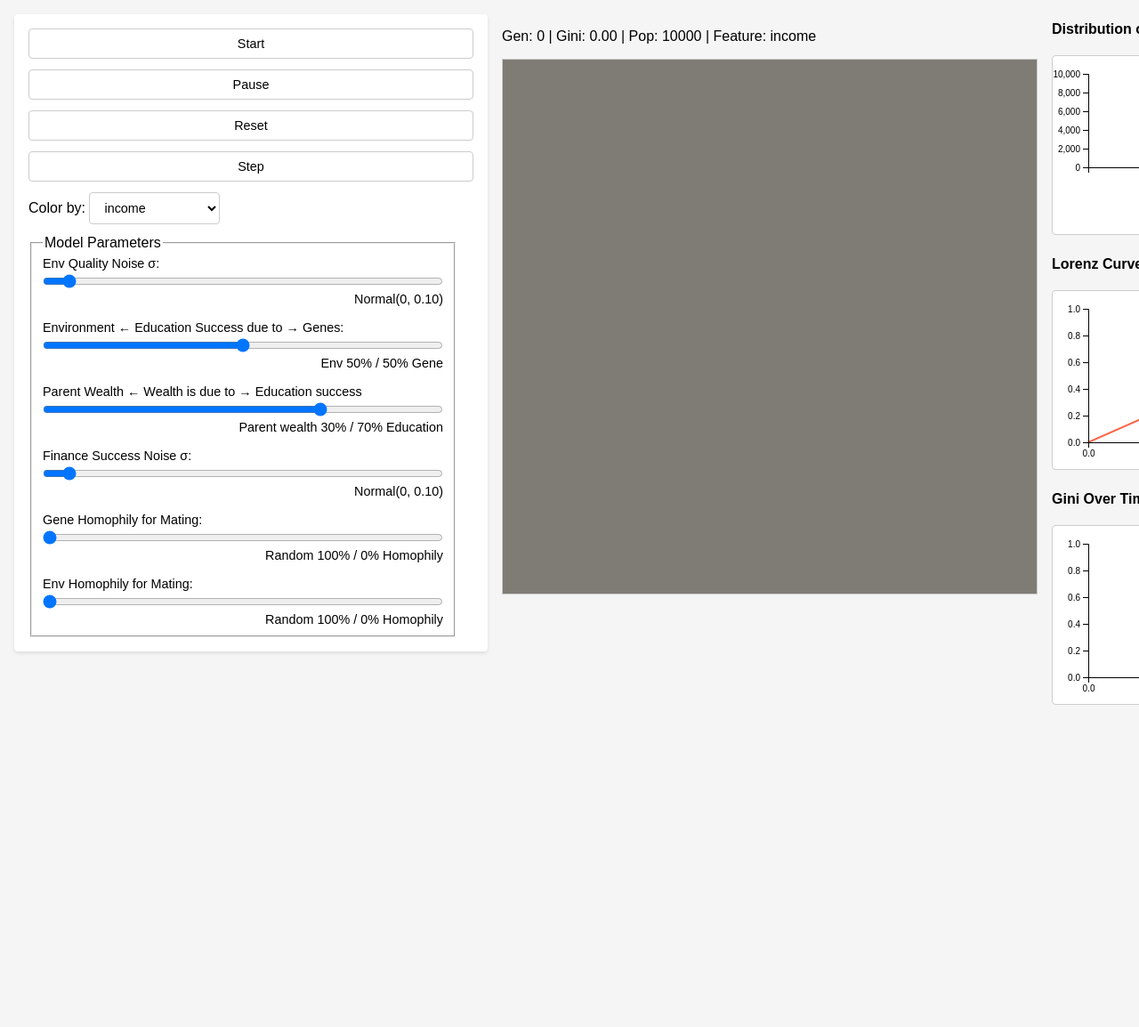
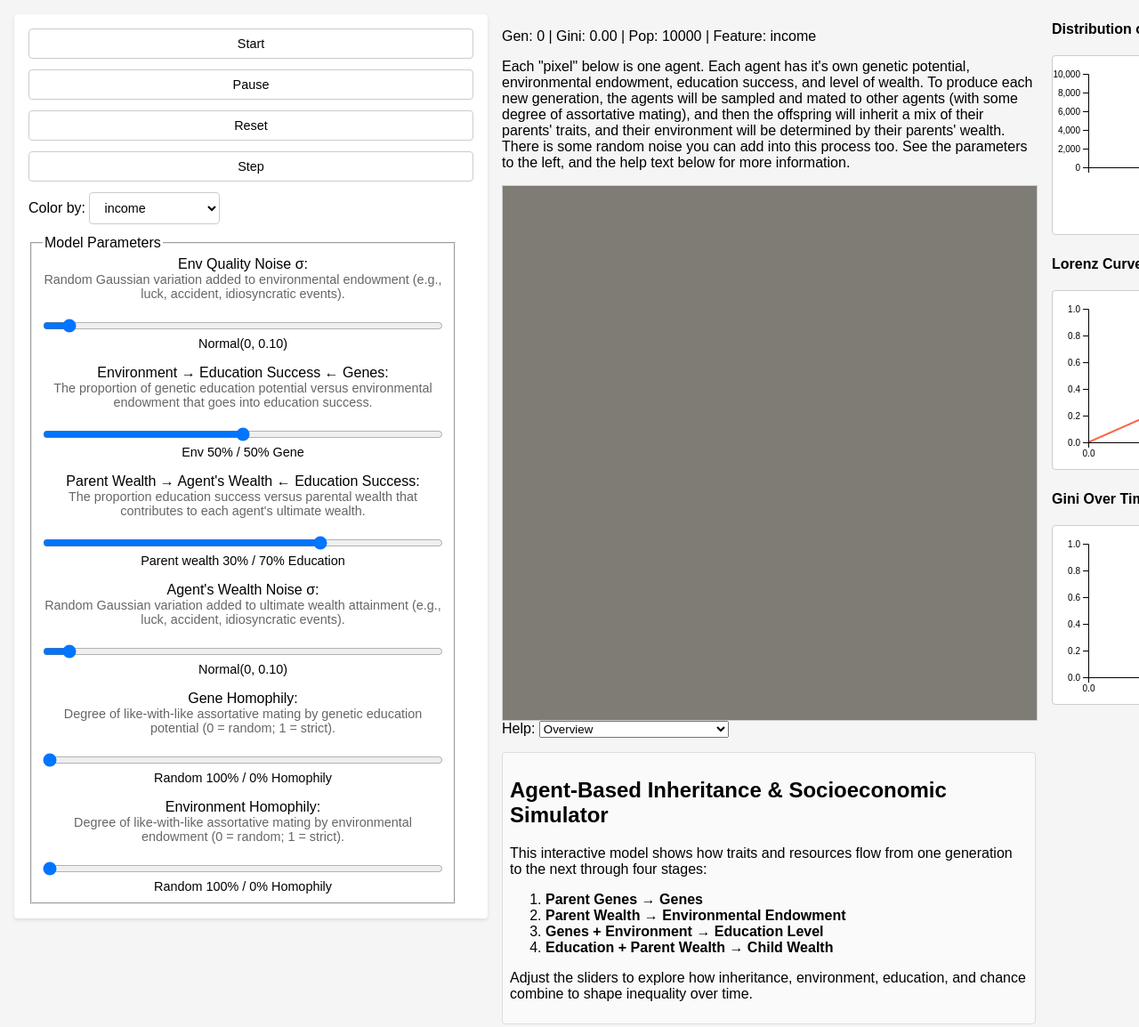
Before and after one commit to jflournoy/wealth-strat_abm, a website built with Vite: page index.html in a window 1280 px wide. Shown: the top 1154 px of the page at 89% size. Before the commit the page ends 808 px from the top, so only its background shows below. Built offline with nearby package versions, Linux system fonts and the light colour scheme; what jstat would draw is missing.

Commit message:
better help text

```diff
--- a/index.html
+++ b/index.html
@@ -23,37 +23,43 @@
       <legend>Model Parameters</legend>
 
       <label>
-        Env Quality Noise σ:
+        <span class="label">Env Quality Noise σ:</span>
+        <span class="info">Random Gaussian variation added to environmental endowment (e.g., luck, accident, idiosyncratic events).</span><br />
         <input id="slider-env-noise" type="range" min="0" max="2" step="0.01" value="0.1" />
         <span id="label-env-noise"></span>
       </label>
 
       <label>
-        Environment ← Education Success due to → Genes:
+        <span class="label">Environment → Education Success ← Genes:</span>
+        <span class="info">The proportion of genetic education potential versus environmental endowment that goes into education success.</span><br />
         <input id="slider-gene-env" type="range" min="0" max="1" step="0.01" value="0.5" />
         <span id="label-gene-env"></span>
       </label>
 
       <label>
-        Parent Wealth ← Wealth is due to → Education success
+        <span class="label">Parent Wealth → Agent's Wealth ← Education Success:</span>
+        <span class="info">The proportion education success versus parental wealth that contributes to each agent's ultimate wealth.</span><br />
         <input id="slider-fin-weight" type="range" min="0" max="1" step="0.01" value="0.7" />
         <span id="label-fin-weight"></span>
       </label>
 
       <label>
-        Finance Success Noise σ:
+        <span class="label">Agent's Wealth Noise σ:</span>
+        <span class="info">Random Gaussian variation added to ultimate wealth attainment (e.g., luck, accident, idiosyncratic events).</span><br />
         <input id="slider-fin-noise" type="range" min="0" max="2" step="0.01" value="0.10" />
         <span id="label-fin-noise"></span>
       </label>
 
       <label>
-        Gene Homophily for Mating:
+        <span class="label">Gene Homophily:</span>
+        <span class="info">Degree of like-with-like assortative mating by genetic education potential (0 = random; 1 = strict).</span><br />
         <input id="slider-hom-gene" type="range" min="0" max="1" step="0.01" value="0.0" />
         <span id="label-hom-gene"></span>
       </label>
 
       <label>
-        Env Homophily for Mating:
+        <span class="label">Environment Homophily:</span>
+        <span class="info">Degree of like-with-like assortative mating by environmental endowment (0 = random; 1 = strict).</span><br />
         <input id="slider-hom-env" type="range" min="0" max="1" step="0.01" value="0.0" />
         <span id="label-hom-env"></span>
       </label>
@@ -64,12 +70,32 @@
 
     <main class="content">
 
+
+
       <div class="raster-container">
 
         <p id="status"></p>
+        <p id="intro-text">Each "pixel" below is one agent. Each agent has it's own genetic
+        potential, environmental endowment, education success, and level of
+        wealth. To produce each new generation, the agents will be sampled and
+        mated to other agents (with some degree of assortative mating), and then
+        the offspring will inherit a mix of their parents' traits, and their
+        environment will be determined by their parents' wealth. There is some
+        random noise you can add into this process too. See the parameters to
+        the left, and the help text below for more information.
+        </p>
         <canvas id="raster" width="400" height="400"></canvas>
+
+        <div class="help-panel">
+          <label for="help-dropdown">Help:</label>
+          <select id="help-dropdown">
+            <!-- options will be injected by TS -->
+          </select>
+          <div id="help-container"></div>
+        </div>
+
+
       </div>
-
 
       <div class="plots-container">
         <h3 id="hist-title">Distribution of income</h3>
--- a/package.json
+++ b/package.json
@@ -7,6 +7,8 @@
     "dev": "vite",
     "build": "vite build",
     "preview": "vite preview",
+    "predeploy": "npm run build",
+    "deploy": "gh-pages -d docs",
     "test": "vitest"
   },
   "keywords": [],
@@ -15,6 +17,7 @@
   "devDependencies": {
     "@types/node": "^24.0.3",
     "d3": "^7.9.0",
+    "gh-pages": "^6.3.0",
     "typescript": "^5.8.3",
     "vite": "^6.3.5",
     "vitest": "^3.2.4"
--- /dev/null
+++ b/src/helpText.ts
@@ -0,0 +1,159 @@
+// helpContent.ts
+// Defines structured help sections for the ABM interface, displayed via dropdown
+
+export interface HelpSection {
+  id: string;
+  title: string;
+  content: string;
+}
+
+export const helpSections: HelpSection[] = [
+  {
+    id: 'overview',
+    title: 'Overview',
+    content: `
+      <h2>Agent-Based Inheritance & Socioeconomic Simulator</h2>
+      <p>This interactive model shows how traits and resources flow from one generation to the next through four stages:</p>
+      <ol>
+        <li><strong>Parent Genes → Genes</strong></li>
+        <li><strong>Parent Wealth → Environmental Endowment</strong></li>
+        <li><strong>Genes + Environment → Education Level</strong></li>
+        <li><strong>Education + Parent Wealth → Child Wealth</strong></li>
+      </ol>
+      <p>Adjust the sliders to explore how inheritance, environment, education, and chance combine to shape inequality over time.</p>
+    `
+  },
+  // {
+  //   id: 'technical',
+  //   title: 'Technical Architecture',
+  //   content: `
+  //     <h3>Technical Architecture</h3>
+  //     <p>The <code>index.html</code> file defines static UI elements (divisions, canvas, controls). When you load the page, the browser parses this HTML, then executes the compiled JavaScript (from <code>main.ts</code>).</p>
+  //     <p>TypeScript is a typed superset of JavaScript: you write <code>*.ts</code> files, and the <code>vite</code> tool compiles them to <code>*.js</code> for the browser. This provides strong typing and a modern development experience with zero runtime penalty.</p>
+  //     <p><code>main.ts</code> initializes UI controls, injects help sections, and calls functions from <code>model.ts</code> to run the agent-based simulation each generation, including custom mating logic.</p>
+  //   `
+  // },
+  {
+    id: 'model',
+    title: 'Model Structure',
+    content: `
+      <h3>How the Model Runs</h3>
+      <ul>
+        <li>Genes: each agent inherits one randomly chosen "education" gene from each parent, with occasional mutation.</li>
+        <li>Environment: set by parents' wealth each generation, with optional noise added in to account for chance.</li>
+        <li>Education: education success is a function of the average gene value, and the average environment value, weighted by the proportion contribution slider.</li>
+        <li>Wealth: weighted mix of education vs. parental wealth (Education → Wealth slider).</li>
+        <li>Mating Logic: random or assortative by genes/environment controlled by homophily sliders.</li>
+      </ul>
+    `
+  },
+  {
+    id: 'plots',
+    title: 'Plots',
+    content: `
+      <h3>Plots</h3>
+      <ul>
+        <li><strong>Population Raster</strong>: grid of agents colored by the selected attribute.</li>
+        <li><strong>Lorenz Curve</strong>: cumulative share of agents vs. cumulative share of wealth.</li>
+        <li><strong>Gini Coefficient</strong>: summary statistic (0–1) of wealth inequality.</li>
+        <li><strong>Histogram</strong>: distribution of genes, environment, education, or wealth.</li>
+        <li><strong>Time Series</strong>: tracks summary stats across generations.</li>
+      </ul>
+    `
+  },
+  {
+    id: 'controls',
+    title: 'Controls',
+    content: `
+      <h3>Controls</h3>
+      <ul>
+        <li><strong>Start</strong>: begin continuous simulation.</li>
+        <li><strong>Pause</strong>: pause the simulation.</li>
+        <li><strong>Reset</strong>: return to Generation 0.</li>
+        <li><strong>Step</strong>: advance one generation.</li>
+      </ul>
+      <dl>
+        <dt>Color by</dt>
+        <dd>Choose Genes, Environmental Endowment, Education Level, or Wealth.</dd>
+        <dt>Env Quality Noise σ</dt>
+        <dd>Gaussian noise in environment (e.g., random exposures).</dd>
+        <dt>Gene → Education Weight</dt>
+        <dd>Mix of innate talent vs. environment in education:</dd>
+        <dd>
+          <ul>
+            <li>1 = pure meritocratic utopia (talent only)</li>
+            <li>0 = environmental determinism (parental influence only)</li>
+          </ul>
+        </dd>
+        <dt>Education → Wealth Weight</dt>
+        <dd>Mix of education vs. inheritance in wealth:</dd>
+        <dd>
+          <ul>
+            <li>1 = meritocracy (education only)</li>
+            <li>0 = aristocracy (inheritance only)</li>
+          </ul>
+        </dd>
+        <dt>Finance Success Noise σ</dt>
+        <dd>Random luck/accident in wealth attainment.</dd>
+        <dt>Gene Homophily</dt>
+        <dd>Assortative mating by genes (0 = random; 1 = nearest neighbors).</dd>
+        <dt>Environment Homophily</dt>
+        <dd>Assortative mating by environment (0 = random; 1 = nearest neighbors).</dd>
+      </dl>
+    `
+  },
+  {
+    id: 'context',
+    title: 'Political & Philosophical Context',
+    content: `
+      <h3>Political & Philosophical Context</h3>
+      <p><strong>Gene vs. Environment slider extremes:</strong></p>
+      <ul>
+        <li><em>1 (genes only):</em> Utopian meritocracy where success depends solely on talent.</li>
+        <li><em>0 (environment only):</em> Environmental determinism akin to nepotism or inherited privilege.</li>
+      </ul>
+      <p><strong>Education vs. Wealth slider extremes:</strong></p>
+      <ul>
+        <li><em>1 (education only):</em> Pure meritocracy (education drives wealth).</li>
+        <li><em>0 (inheritance only):</em> Aristocracy (wealth inherited unchanged).</li>
+      </ul>
+      <p><strong>Combined extremes:</strong></p>
+      <ul>
+        <li>Full meritocracy: Gene→Education=1 & Education→Wealth=1.</li>
+        <li>Full aristocracy: Gene→Education=0 & Education→Wealth=0.</li>
+      </ul>
+      <p><strong>Homophily sliders:</strong></p>
+      <ul>
+        <li>0 = random mating (no assortative pairing).</li>
+        <li>1 = strict nearest‐neighbor mating (social segregation).</li>
+      </ul>
+      <p>Use these settings to explore thought experiments on equality of opportunity, inherited privilege, and social stratification.</p>
+    `
+  },
+  {
+    id: 'extensions',
+    title: 'Extensions & Ideas',
+    content: `
+      <h3>Extensions & Experimental Interventions</h3>
+      <ul>
+        <li><strong>Targeted Supports:</strong> e.g. zero out Env Quality Noise for the bottom 20% to model educational aid for disadvantaged groups.</li>
+        <li><strong>Genetic Interventions:</strong> e.g. override gene influences for low-scoring agents to simulate special education or medical treatments.</li>
+        <li><strong>Redistribution Schemes:</strong> apply progressive/regressive taxes to final wealth and observe Gini changes.</li>
+        <li><strong>Limitations:</strong> focuses on wealth, not broader quality of life or equality of condition (Sandel’s critique).</li>
+      </ul>
+    `
+  },
+  {
+    id: 'extras',
+    title: 'Extras & Tooltips',
+    content: `
+      <h3>Extras & Tooltips</h3>
+      <ul>
+        <li><strong>Hover</strong> over plots for precise values.</li>
+        <li><strong>Legends</strong> map colors to numeric ranges.</li>
+        <li><code>i</code> icon opens inheritance & inequality primer.</li>
+        <li>Auto-update toggle re-runs the simulation live when sliders move.</li>
+      </ul>
+    `
+  }
+];
--- a/src/main.ts
+++ b/src/main.ts
@@ -17,8 +17,39 @@ import {
   drawHistogram,
 } from './viz/plots'
 
-type FeatureKey = 'meanAllele' | 'env' | 'educationScore' | 'income' | 'parentIncome'
-type SliderKey = 'geneEnv' | 'envNoise' | 'finWeight' | 'finNoise' | 'homGene' | 'homEnv'
+import { helpSections } from "./helpText";
+
+document.addEventListener("DOMContentLoaded", () => {
+  const dropdown = document.getElementById("help-dropdown") as HTMLSelectElement;
+  const helpContainer = document.getElementById("help-container")!;
+
+  // 1) Populate the <select>
+  helpSections.forEach(section => {
+    const opt = document.createElement("option");
+    opt.value = section.id;
+    opt.textContent = section.title;
+    dropdown.append(opt);
+  });
+
+  // 2) Render the initially selected section
+  function renderHelp(id: string) {
+    const sec = helpSections.find(s => s.id === id);
+    helpContainer.innerHTML = sec ? sec.content : "";
+  }
+
+  // 3) Hook change events
+  dropdown.addEventListener("change", () => {
+    renderHelp(dropdown.value);
+  });
+
+  // 4) Kick things off with the first section
+  if (helpSections.length > 0) {
+    dropdown.value = helpSections[0].id;
+    renderHelp(helpSections[0].id);
+  }
+
+  // … your existing bindSimulationControls(), drawRaster(), etc. …
+});
 
 // **Use deep‐clone on defaultParams** so homophily is always an object
 let params: Params = {
--- a/src/styles.css
+++ b/src/styles.css
@@ -4,6 +4,7 @@ body {
   font-family: sans-serif;
   background-color: #f5f5f5;
 }
+
 
 /* Top-level two-column layout */
 .layout {
@@ -64,9 +65,20 @@ body {
 
 /* Numeric value right-aligned */
 .slider-group span {
-  text-align: right;
+  text-align: center;
   font-variant-numeric: tabular-nums;
 }
+
+.slider-group span.info {
+  font-size: 0.9rem;
+  color: #666;
+  text-align: center;
+}
+.slider-group span.label {
+  font-size: 1rem;
+  text-align: center;
+}
+
 
 /* Main content area: raster + charts */
 .content {
@@ -96,11 +108,6 @@ h3 {
   font-size: 1rem;
 }
 
-/* New: fix middle column size */
-.raster-container {
-  /* match your canvas size (or let it shrink/grow) */
-  flex: 0 0 auto;
-}
 
 /* Right‐hand plots column */
 .plots-container {
@@ -115,3 +122,35 @@ h3 {
   /* if you want equal heights: */
   /* flex: 1; */
 }
+
+
+raster-container {
+  /* keeps flex-item sizing based on its content */
+  flex: 0 0 auto;
+  /* make container hug its contents */
+  display: inline-block;
+}
+
+/* 2) Ensure the canvas itself still fills that container exactly */
+.raster-container canvas {
+  display: block;   /* remove inline whitespace */
+  width: 100%;      /* now equals the inline-block’s width */
+  height: auto;     /* preserve aspect ratio if you ever change it */
+}
+
+/* 3) Help box fills exactly that same width and then wraps internally */
+.raster-container #help-container {
+  box-sizing: border-box;
+  width: 100%;            /* equals the inline-block’s width */
+  max-width: 600px;
+  margin: 1rem 0;
+  padding: 0.5rem;
+  background: #fafafa;
+  border: 1px solid #ddd;
+  border-radius: 4px;
+  white-space: normal;
+  overflow-wrap: break-word;
+  /* optional: cap its height and scroll if it gets too tall */
+  max-height: 500px;
+  overflow-y: auto;
+}
--- a/tsconfig.json
+++ b/tsconfig.json
@@ -1,7 +1,7 @@
 {
   "compilerOptions": {
     "rootDir": "src",
-    "outDir": "dist",
+    "outDir": "docs/js",
     "module": "esnext",
     "target": "es2019",
     "strict": true,
--- a/vite.config.ts
+++ b/vite.config.ts
@@ -2,8 +2,10 @@ import { defineConfig } from 'vite'
 
 export default defineConfig({
   root: '.',
+  base: './',
   build: {
-    outDir: 'dist',
+    outDir: 'docs',
+    emptyOutDir: true,
     rollupOptions: { input: 'index.html' },
   },
 })
```
Also changed, not shown: src/model.test.ts (added, +119 -0 lines), 1 other file.
